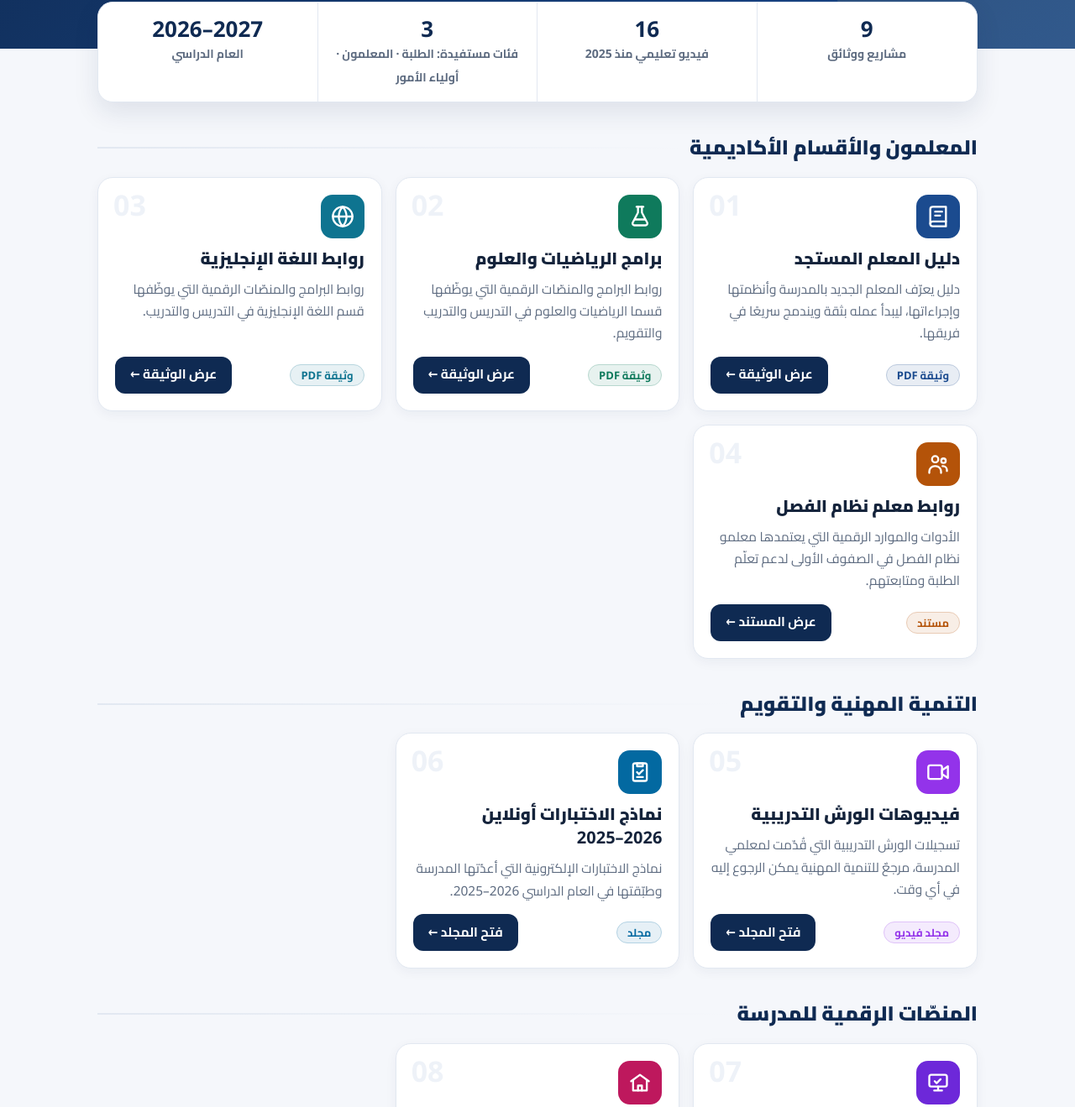
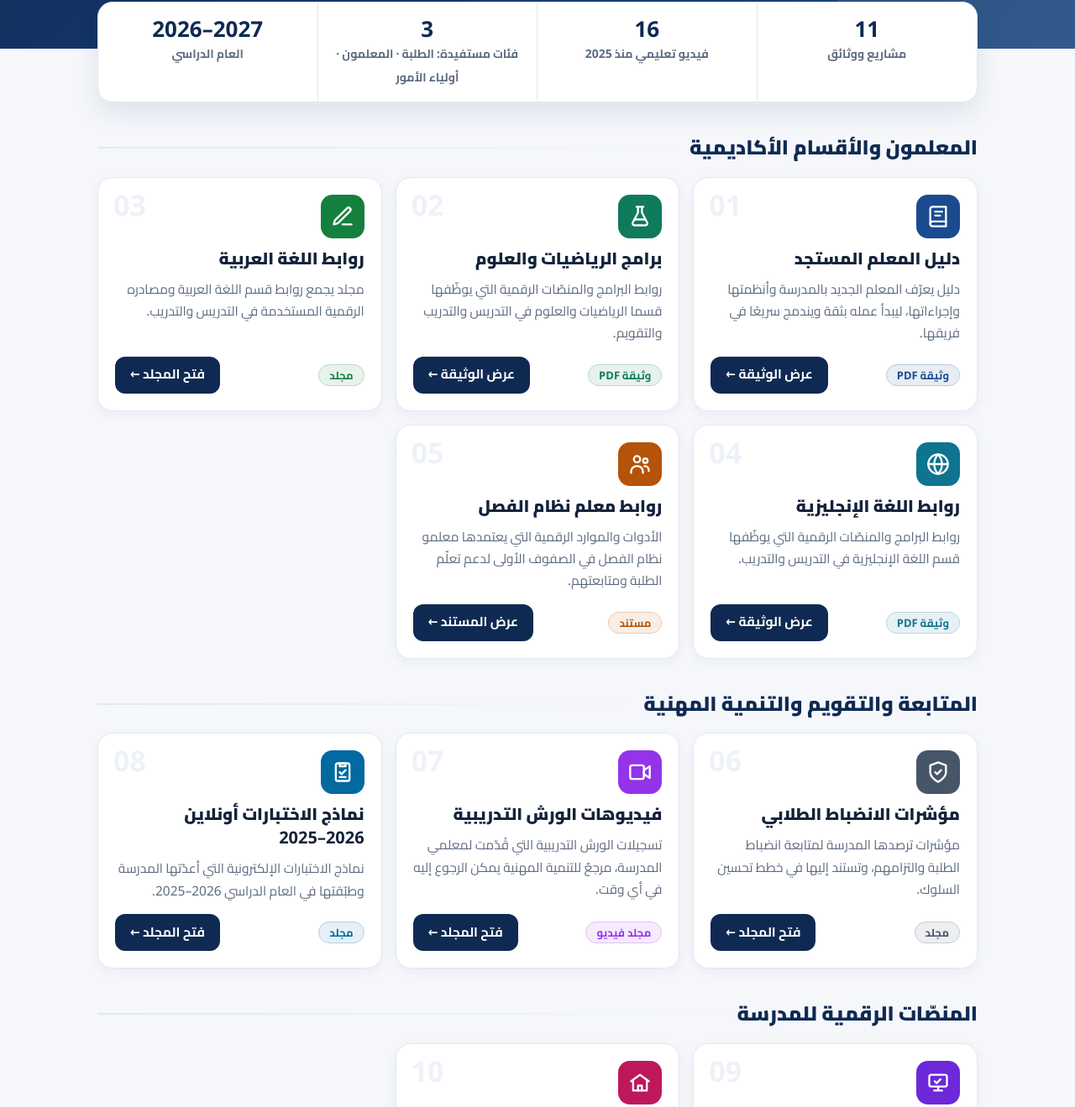
Before and after one commit to aldumestani/abusaiba-apps, a plain HTML site: page dalil/index.html in a window 1280 px wide. Shown: the part 368-1687 px from the top of the page at 84% size. Drawn offline with Linux system fonts and the light colour scheme.

Commit message:
Add files via upload

```diff
--- a/dalil/index.html
+++ b/dalil/index.html
@@ -100,6 +100,8 @@ footer { text-align: center; color: var(--muted); font-size: 14px; padding: 16px
   .yt-head { grid-template-columns: 1fr; text-align: center; justify-items: center; }
   .facts { grid-template-columns: 1fr 1fr; } .facts div:nth-child(3) { border-inline-start: 0; } .facts div:nth-child(n+3) { border-top: 1px solid var(--line); }
   .yt-head { grid-template-columns: 1fr; text-align: center; justify-items: center; }
+  .facts { grid-template-columns: 1fr 1fr; } .facts div:nth-child(3) { border-inline-start: 0; } .facts div:nth-child(n+3) { border-top: 1px solid var(--line); }
+  .yt-head { grid-template-columns: 1fr; text-align: center; justify-items: center; }
   .sign { grid-template-columns: 1fr; }
 }
 @media print {
@@ -132,7 +134,7 @@ footer { text-align: center; color: var(--muted); font-size: 14px; padding: 16px
 
 <main class="wrap">
   <section class="facts" aria-label="ملخّص">
-    <div><b>9</b><span>مشاريع ووثائق</span></div>
+    <div><b>11</b><span>مشاريع ووثائق</span></div>
     <div><b>16</b><span>فيديو تعليمي منذ 2025</span></div>
     <div><b>3</b><span>فئات مستفيدة<em class="det">: الطلبة · المعلمون · أولياء الأمور</em></span></div>
     <div><b><span class="yr">2026–2027</span></b><span>العام الدراسي</span></div>
@@ -156,8 +158,16 @@ footer { text-align: center; color: var(--muted); font-size: 14px; padding: 16px
       <div class="meta"><span class="badge">وثيقة PDF</span><a class="btn" href="https://drive.google.com/file/d/1O4w2EPGc362_adfraNKUxaod3pYMzokN/view?usp=sharing" target="_blank" rel="noopener">عرض الوثيقة ←</a></div>
       <span class="url">https://drive.google.com/file/d/1O4w2EPGc362_adfraNKUxaod3pYMzokN/view</span>
     </article>
+    <article class="card" style="--c:#15803d">
+      <span class="num">03</span>
+      <span class="ic"><svg viewBox="0 0 24 24" fill="none" stroke="currentColor" stroke-width="2" stroke-linecap="round" stroke-linejoin="round"><path d="M12 20h9"/><path d="M16.5 3.5a2.1 2.1 0 0 1 3 3L7 19l-4 1 1-4z"/></svg></span>
+      <h3>روابط اللغة العربية</h3>
+      <p>مجلد يجمع روابط قسم اللغة العربية ومصادره الرقمية المستخدمة في التدريس والتدريب.</p>
+      <div class="meta"><span class="badge">مجلد</span><a class="btn" href="https://drive.google.com/drive/folders/1hwvNNbfvfl5n2HFKHkKUGR5N7GIGLSqv?usp=sharing" target="_blank" rel="noopener">فتح المجلد ←</a></div>
+      <span class="url">https://drive.google.com/drive/folders/1hwvNNbfvfl5n2HFKHkKUGR5N7GIGLSqv</span>
+    </article>
     <article class="card" style="--c:#0e7490">
-      <span class="num">03</span>
+      <span class="num">04</span>
       <span class="ic"><svg viewBox="0 0 24 24" fill="none" stroke="currentColor" stroke-width="2" stroke-linecap="round" stroke-linejoin="round"><circle cx="12" cy="12" r="10"/><path d="M2 12h20"/><path d="M12 2a15 15 0 0 1 4 10 15 15 0 0 1-4 10 15 15 0 0 1-4-10 15 15 0 0 1 4-10z"/></svg></span>
       <h3>روابط اللغة الإنجليزية</h3>
       <p>روابط البرامج والمنصّات الرقمية التي يوظّفها قسم اللغة الإنجليزية في التدريس والتدريب.</p>
@@ -165,7 +175,7 @@ footer { text-align: center; color: var(--muted); font-size: 14px; padding: 16px
       <span class="url">https://drive.google.com/file/d/1w04OARmmleTn-qiAVUG7NtUFW2LdXAt7/view</span>
     </article>
     <article class="card" style="--c:#b45309">
-      <span class="num">04</span>
+      <span class="num">05</span>
       <span class="ic"><svg viewBox="0 0 24 24" fill="none" stroke="currentColor" stroke-width="2" stroke-linecap="round" stroke-linejoin="round"><circle cx="9" cy="7" r="3.2"/><path d="M3 21v-1.5A5.5 5.5 0 0 1 8.5 14h1A5.5 5.5 0 0 1 15 19.5V21"/><circle cx="17.5" cy="8.5" r="2.3"/><path d="M16.5 14H17a4 4 0 0 1 4 4v1"/></svg></span>
       <h3>روابط معلم نظام الفصل</h3>
       <p>الأدوات والموارد الرقمية التي يعتمدها معلمو نظام الفصل في الصفوف الأولى لدعم تعلّم الطلبة ومتابعتهم.</p>
@@ -174,10 +184,18 @@ footer { text-align: center; color: var(--muted); font-size: 14px; padding: 16px
     </article>
   </div>
 
-  <h2 class="sec">التنمية المهنية والتقويم</h2>
+  <h2 class="sec">المتابعة والتقويم والتنمية المهنية</h2>
   <div class="grid">
+    <article class="card" style="--c:#475569">
+      <span class="num">06</span>
+      <span class="ic"><svg viewBox="0 0 24 24" fill="none" stroke="currentColor" stroke-width="2" stroke-linecap="round" stroke-linejoin="round"><path d="M12 22s8-4 8-10V5l-8-3-8 3v7c0 6 8 10 8 10z"/><path d="M9 12l2 2 4-4"/></svg></span>
+      <h3>مؤشرات الانضباط الطلابي</h3>
+      <p>مؤشرات ترصدها المدرسة لمتابعة انضباط الطلبة والتزامهم، وتستند إليها في خطط تحسين السلوك.</p>
+      <div class="meta"><span class="badge">مجلد</span><a class="btn" href="https://drive.google.com/drive/folders/1hgihFDAL5xWPx75DemWhBbyVkggdksNj?usp=sharing" target="_blank" rel="noopener">فتح المجلد ←</a></div>
+      <span class="url">https://drive.google.com/drive/folders/1hgihFDAL5xWPx75DemWhBbyVkggdksNj</span>
+    </article>
     <article class="card" style="--c:#9333ea">
-      <span class="num">05</span>
+      <span class="num">07</span>
       <span class="ic"><svg viewBox="0 0 24 24" fill="none" stroke="currentColor" stroke-width="2" stroke-linecap="round" stroke-linejoin="round"><rect x="2" y="5" width="14" height="14" rx="2"/><path d="M16 10l6-4v12l-6-4z"/></svg></span>
       <h3>فيديوهات الورش التدريبية</h3>
       <p>تسجيلات الورش التدريبية التي قُدّمت لمعلمي المدرسة، مرجعٌ للتنمية المهنية يمكن الرجوع إليه في أي وقت.</p>
@@ -185,7 +203,7 @@ footer { text-align: center; color: var(--muted); font-size: 14px; padding: 16px
       <span class="url">https://drive.google.com/drive/folders/1IDMjdamoV8ywc9gOLpu2I7oqwtYHuLpF</span>
     </article>
     <article class="card" style="--c:#0369a1">
-      <span class="num">06</span>
+      <span class="num">08</span>
       <span class="ic"><svg viewBox="0 0 24 24" fill="none" stroke="currentColor" stroke-width="2" stroke-linecap="round" stroke-linejoin="round"><rect x="5" y="3" width="14" height="18" rx="2"/><path d="M9 3h6v3H9z"/><path d="M9 12l2 2 4-4M9 17h6"/></svg></span>
       <h3>نماذج الاختبارات أونلاين <span class="yr">2025–2026</span></h3>
       <p>نماذج الاختبارات الإلكترونية التي أعدّتها المدرسة وطبّقتها في العام الدراسي <span class="yr">2025–2026</span>.</p>
@@ -197,7 +215,7 @@ footer { text-align: center; color: var(--muted); font-size: 14px; padding: 16px
   <h2 class="sec">المنصّات الرقمية للمدرسة</h2>
   <div class="grid">
     <article class="card" style="--c:#6d28d9">
-      <span class="num">07</span>
+      <span class="num">09</span>
       <span class="ic"><svg viewBox="0 0 24 24" fill="none" stroke="currentColor" stroke-width="2" stroke-linecap="round" stroke-linejoin="round"><rect x="3" y="4" width="18" height="12" rx="2"/><path d="M8 20h8M12 16v4"/><path d="M8.5 10.5l2 2 4-4"/></svg></span>
       <h3>منصة تطبيقات أبوصيبع التعليمية</h3>
       <p>تطبيقات تعليمية من تطوير المدرسة يتعلّم بها الطلبة من الصف أو البيت: البرمجة، والأمان الرقمي، وألعاب اللغة العربية، إلى جانب أدوات للمعلمين.</p>
@@ -205,7 +223,7 @@ footer { text-align: center; color: var(--muted); font-size: 14px; padding: 16px
       <span class="url">https://abusaiba-apps.com/</span>
     </article>
     <article class="card" style="--c:#be185d">
-      <span class="num">08</span>
+      <span class="num">10</span>
       <span class="ic"><svg viewBox="0 0 24 24" fill="none" stroke="currentColor" stroke-width="2" stroke-linecap="round" stroke-linejoin="round"><path d="M3 10.5L12 4l9 6.5"/><path d="M5 9.5V20h14V9.5"/><path d="M10 20v-5h4v5"/></svg></span>
       <h3>المنصة المدرسية لأولياء الأمور</h3>
       <p>صفحة واحدة تجمع روابط التواصل والخدمات المدرسية لأولياء الأمور للعام الدراسي <span class="yr">2026–2027</span>.</p>
@@ -215,7 +233,7 @@ footer { text-align: center; color: var(--muted); font-size: 14px; padding: 16px
   </div>
 
   <article class="card wide" style="--c:#4f46e5">
-      <span class="num">09</span>
+      <span class="num">11</span>
       <div class="wide-head"><span class="ic"><svg viewBox="0 0 24 24" fill="none" stroke="currentColor" stroke-width="2" stroke-linecap="round" stroke-linejoin="round"><path d="M3 3v18h18"/><path d="M7 15l4-4 3 3 5-6"/></svg></span>
         <div><h3>AOLAS — نظام متابعة حضور التعلّم عن بُعد</h3><p class="en" dir="ltr">Abusaiba Online Learning Attendance System</p></div></div>
       <p>نظام من تطوير المدرسة يحلّل تقارير حضور حصص مايكروسوفت تيمز وتفاعل الطلبة في دقائق، ويُخرج لإدارة المدرسة لوحة مؤشرات وتقارير جاهزة، مع الحفاظ على خصوصية بيانات الطلبة إذ يعمل محليًا على جهاز المدرسة.</p>
```
